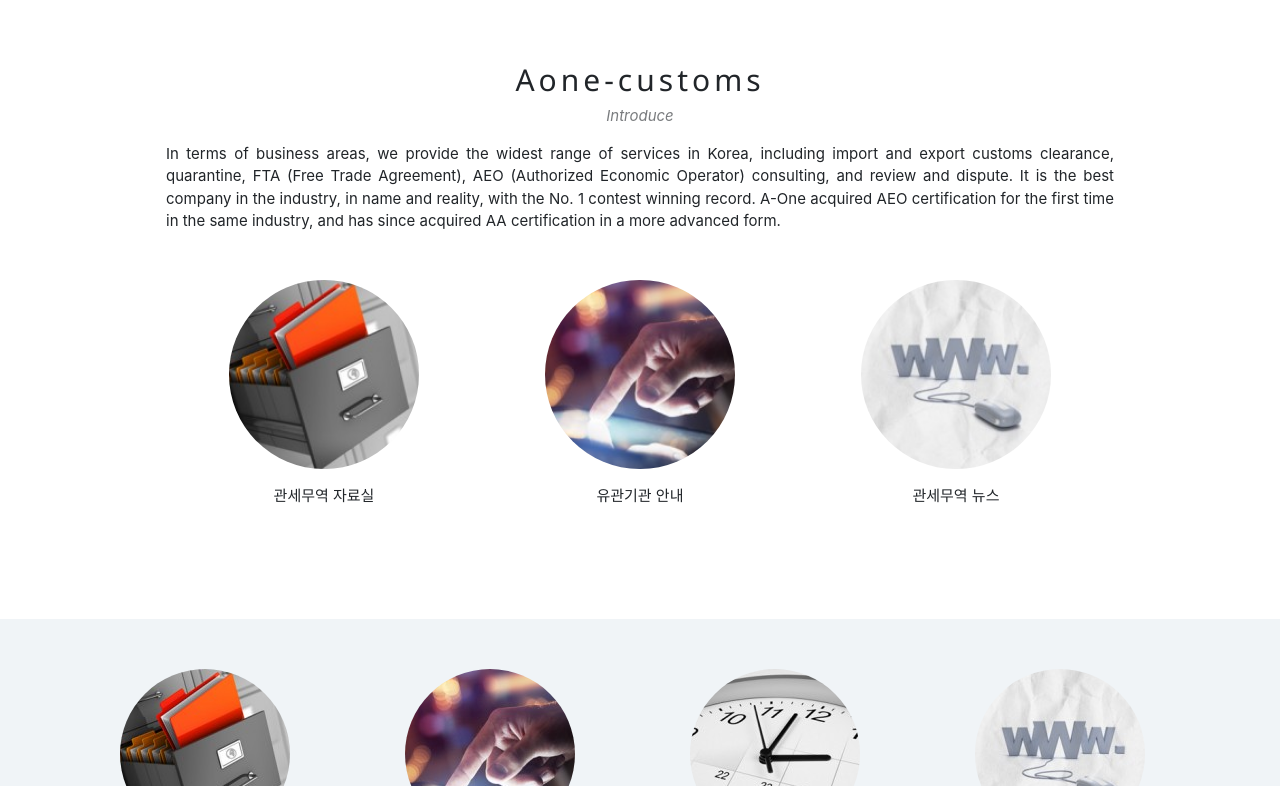
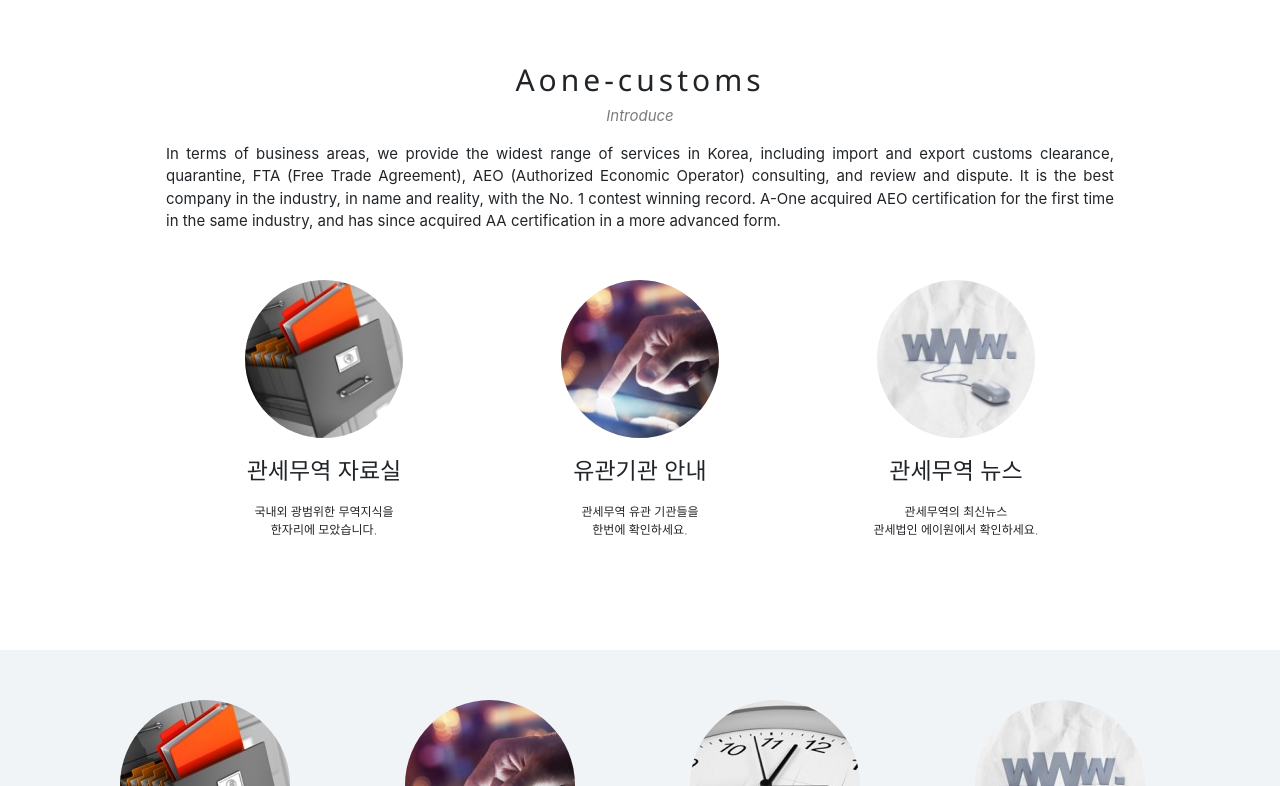
Before and after one commit to limyt0909/Qusetion, a React (Create React App) app: page / in a window 1280 px wide. Shown: the part 472-1258 px from the top of the page. Built offline with nearby package versions, Linux system fonts and the light colour scheme.

Commit message:
210119(ver.4)

```diff
--- a/src/Homes/Homes.module.css
+++ b/src/Homes/Homes.module.css
@@ -26,3 +26,12 @@
 .quick {
   text-align: right;
 }
+
+.circle {
+  font-family: 'Nanum Gothic', sans-serif;
+  font-size: 23px;
+}
+.circle2 {
+  font-family: 'Nanum Gothic', sans-serif;
+  font-size: 12px;
+}
--- a/src/Homes/Homes3.js
+++ b/src/Homes/Homes3.js
@@ -6,7 +6,7 @@ import Img1 from '../images/quick1.jpg';
 import Img2 from '../images/quick2.jpg';
 import Img4 from '../images/quick4.jpg';
 
-const Quick = () => {
+const Homes3 = () => {
   return (
     <>
       <div
@@ -27,6 +27,8 @@ const Quick = () => {
           acquired AEO certification for the first time in the same industry,
           and has since acquired AA certification in a more advanced form.
         </p>
+
+        <div className={styles.circle}>
           <div class="w3-row w3-padding-32">
             <div class="w3-third">
               <a href="/Resources2">
@@ -34,10 +36,17 @@ const Quick = () => {
                   src={Img1}
                   class="w3-circle w3-margin-bottom"
                   alt="Random Name"
-                width="60%"
+                  width="50%"
                 />{' '}
               </a>
               <p>관세무역 자료실</p>
+              <div className={styles.circle2}>
+                <p>
+                  국내외 광범위한 무역지식을
+                  <br />
+                  한자리에 모았습니다.
+                </p>
+              </div>
             </div>
             <div class="w3-third">
               <a href="/Resources4">
@@ -45,10 +54,17 @@ const Quick = () => {
                   src={Img2}
                   class="w3-circle w3-margin-bottom"
                   alt="Random Name"
-                width="60%"
+                  width="50%"
                 />
               </a>
               <p>유관기관 안내</p>
+              <div className={styles.circle2}>
+                <p>
+                  관세무역 유관 기관들을
+                  <br />
+                  한번에 확인하세요.
+                </p>
+              </div>
             </div>
             <div class="w3-third">
               <a href="/Resources">
@@ -56,15 +72,23 @@ const Quick = () => {
                   src={Img4}
                   class="w3-circle w3-margin-bottom"
                   alt="Random Name"
-                width="60%"
+                  width="50%"
                 />
               </a>{' '}
               <p>관세무역 뉴스</p>
+              <div className={styles.circle2}>
+                <p>
+                  관세무역의 최신뉴스
+                  <br />
+                  관세법인 에이원에서 확인하세요.
+                </p>
+              </div>
             </div>
           </div>{' '}
+        </div>
       </div>
     </>
   );
 };
 
-export default Quick;
+export default Homes3;
--- a/src/pages/Aboutaone8.js
+++ b/src/pages/Aboutaone8.js
@@ -11,6 +11,7 @@ const Aboutaone8 = () => {
       <Top />
       <div className={styles.title}>인사제도</div>
       <div class="w3-container w3-content w3-padding-32">
+        <h2>인사제도</h2>
         <br />
         <br />
         <img src={Img1} alt="인사제도1" width="100%" height="auto" />
```
Also changed, not shown: src/Homes/Homes4.js (added, +7 -0 lines), 1 other file (tests, documents, lock files or other folders). Lines whose indentation alone changed are shown as unchanged.
